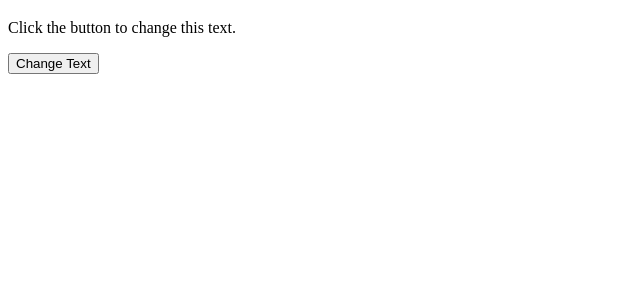
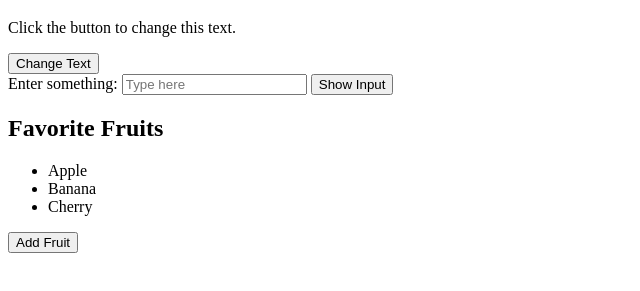
Before and after one commit to shema-1/flavorless, a plain HTML site: page index.html in a window 1280 px wide. Shown: the part 61-352 px from the top of the page, without its empty margins (0-640 px from the left). Drawn offline with Linux system fonts and the light colour scheme.

Commit message:
Add files via upload

```diff
--- a/index.html
+++ b/index.html
@@ -2,6 +2,7 @@
 <html>
 <head>
     <title>Text Change Page</title>
+
 </head>
 <body>
 
@@ -10,11 +11,24 @@
     <p id="message">Click the button to change this text.</p>
     <button onclick="changeText()">Change Text</button>
 
-    <script>
-        function changeText() {
-            document.getElementById("message").innerHTML = "The text has been changed!";
-        }
-    </script>
+    <!-- added feature: text input -->
+    <div>
+        <label for="userInput">Enter something:</label>
+        <input type="text" id="userInput" placeholder="Type here" />
+        <button onclick="showInput()">Show Input</button>
+        <p id="inputDisplay" class="highlight"></p>
+    </div>
+
+    <!-- added feature: an unordered list -->
+    <h2>Favorite Fruits</h2>
+    <ul id="fruitList">
+        <li>Apple</li>
+        <li>Banana</li>
+        <li>Cherry</li>
+    </ul>
+    <button onclick="addFruit()">Add Fruit</button>
+
+    <script>function changeText(){document.getElementById("message").innerHTML="The text has been changed!";}function showInput(){const v=document.getElementById("userInput").value;document.getElementById("inputDisplay").textContent=v?`You typed: ${v}`:"You didn’t type anything.";}function addFruit(){const l=document.createElement("li");l.textContent="New Fruit";document.getElementById("fruitList").appendChild(l);}</script>
 
 </body>
 </html>
```
